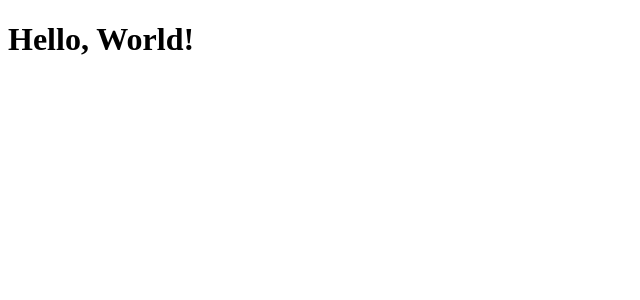
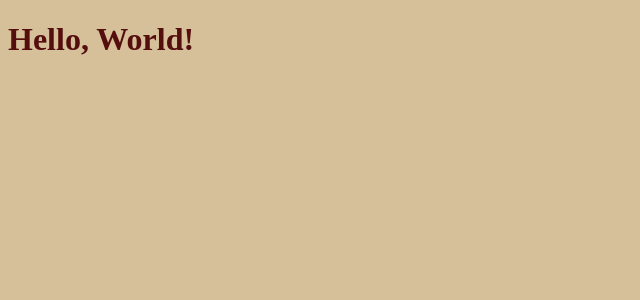
Before and after one commit to picklu/chingu-meteorite-explorer, a React app: page / in a window 1280 px wide. Shown: the top 300 px of the page, without its empty margins (0-640 px from the left). Built offline with nearby package versions, Linux system fonts and the light colour scheme.

Commit message:
Setup node-sass

```diff
--- a/package.json
+++ b/package.json
@@ -58,7 +58,11 @@
     "webpack-dev-server": "^3.4.1"
   },
   "dependencies": {
+    "css-loader": "^2.1.1",
+    "node-sass": "^4.12.0",
     "react": "^16.8.6",
-    "react-dom": "^16.8.6"
+    "react-dom": "^16.8.6",
+    "sass-loader": "^7.1.0",
+    "style-loader": "^0.23.1"
   }
 }
--- /dev/null
+++ b/public/scss/main.scss
@@ -0,0 +1,4 @@
+body {
+  background-color: rgb(214, 192, 153);
+  color: rgb(85, 14, 14);
+}
--- a/src/index.js
+++ b/src/index.js
@@ -1,6 +1,7 @@
 import React from 'react';
 import ReactDOM from 'react-dom';
 import App from './App';
+import '../public/scss/main.scss';
 
 const hello = <h1>Hello, World!</h1>;
 
--- a/webpack.config.js
+++ b/webpack.config.js
@@ -7,6 +7,9 @@ module.exports = {
     path: path.resolve(__dirname, './dist'),
     publicPath: '/',
     filename: 'js/bundle.js'
+  },
+  resolve: {
+    extensions: ['*', '.js', '.jsx']
   },
   devServer: {
     contentBase: './dist'
@@ -25,10 +28,11 @@ module.exports = {
         use: {
           loader: 'babel-loader'
         }
+      },
+      {
+        test: /\.scss$/,
+        use: ['style-loader', 'css-loader', 'sass-loader']
       }
     ]
-  },
-  resolve: {
-    extensions: ['*', '.js', '.jsx']
   }
 };
```
Also changed, not shown: 3 other files (tests, documents, lock files or other folders).
